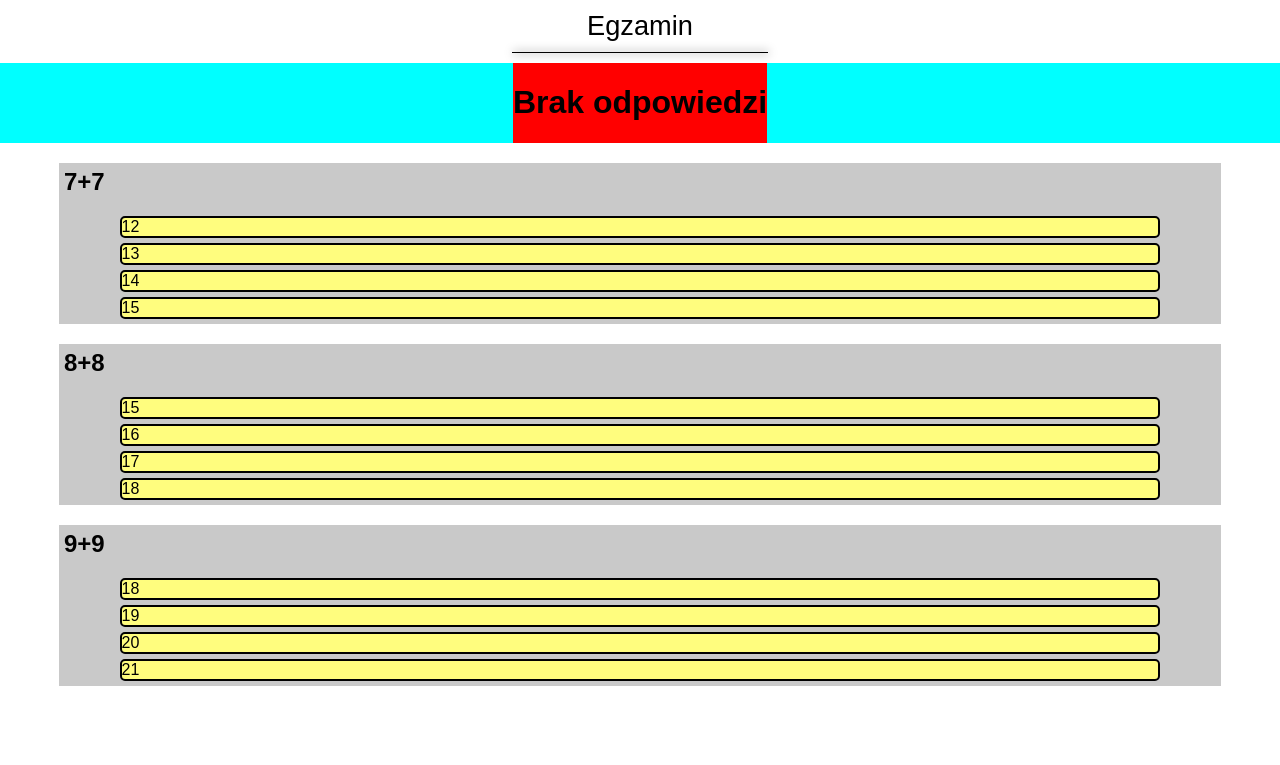
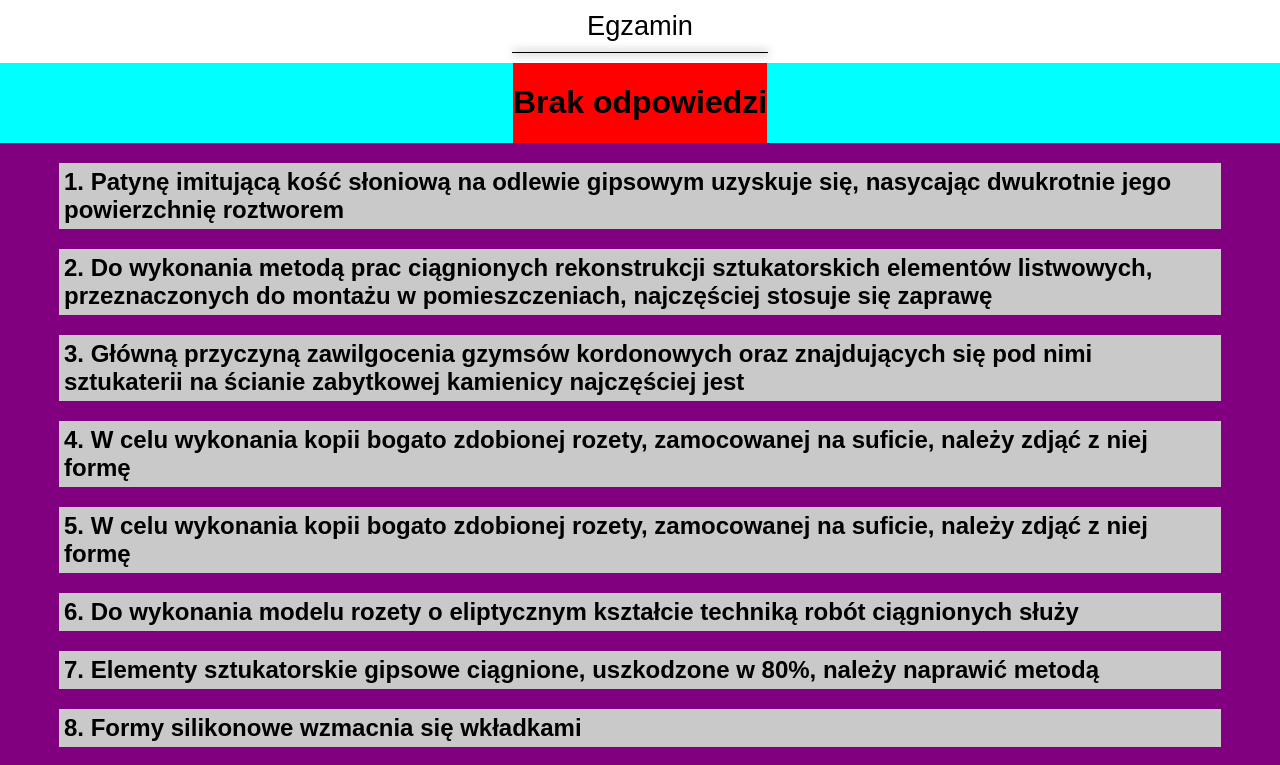
Before and after one commit to Pabl01802/egzamin, a React (Create React App) app in the folder app/: page / in a window 1280 px wide. Shown: the top 765 px of the page. Built offline with nearby package versions, Linux system fonts and the light colour scheme.

Commit message:
Działający system randomowych pytań
DZIAŁA DZIAŁA KURWA W KOŃCU

```diff
--- a/app/src/App.js
+++ b/app/src/App.js
@@ -1,25 +1,18 @@
 import './App.sass'
 import questions from './questions.js'
-import { useState, useEffect } from 'react'
+import ImgFalse from './ImgFalse'
+import React, { useCallback , useState, useEffect } from 'react'
+import { randomArr } from './random'
 
-function App() {
+const App = () => {
 
   let [correctQ, setCorrectQ] = useState(0)
   let [totalQ, setTotalQ] = useState(0)
   let percentage = (correctQ/totalQ)*100
 
-  // useEffect(()=>{
-  //   setCorrectQ(correctQ++)
-  // }, [correctQ])
-  // useEffect(()=>{
-  //   setTotalQ(totalQ++)
-  // }, [totalQ])
-
-  const checkAnswer = (e) =>{
+  const checkAnswer = e =>{
     const content = e.target.innerText
     const index = e.target.id
-    const div = document.querySelector(`.${e.target.className}`)
-    console.log(div)
     if(questions[index].chance === 1){
       if(content === questions[index].correct){
         setCorrectQ(prevState => prevState + 1)
@@ -32,65 +25,53 @@ function App() {
       }
       questions[index].chance--
       setTotalQ(prevState => prevState + 1)
-      console.log(totalQ)
     }else{
       console.log('Szanse wykorzystane')
-    }
-  }
+    }}
+
+    let number = 0
 
   return (
+    <>
+    {console.log(randomArr)}
     <div className="App">
       <div className='top-app-wrapper'>
         Egzamin
       </div>
       <div className='top-bar-wrapper'>
         <div className='top-bar-score'>
-          {/* {correctQ}/{totalQ} {percentage}% */}
           { totalQ === 0 ? <h1>Brak odpowiedzi</h1> : <h1>{correctQ}/{totalQ} {Math.floor(percentage)}%</h1>}
         </div>
       </div>
       <div className='app-wrapper'>
-        {
-        questions.map(q => {
-          return(
-            <>
-              <div className='question-wraper'>
-                <div className='question-title'>
-                  <span>{q.title}</span>
-                </div>
-                <div className='question-answers-wrapper'>
-                  <div
-                  className='question-answer-content'
-                  onClick={checkAnswer}
-                  id={q.id}>
-                    <span>{q.answer1}</span>
-                  </div>
-                  <div
-                  className='question-answer-content'
-                  onClick={checkAnswer}
-                  id={q.id}>
-                    <span>{q.answer2}</span>
-                  </div>
-                  <div
-                  className='question-answer-content'
-                  onClick={checkAnswer}
-                  id={q.id}>
-                    <span>{q.answer3}</span>
-                  </div>
-                  <div
-                  className='question-answer-content'
-                  onClick={checkAnswer}
-                  id={q.id}>
-                    {q.answer4}
-                  </div>
-                </div>
-              </div>
-            </>
-          )
+        {/* <ImgFalse questions={questions} checkAnswer={checkAnswer} randomArr={randomArr} /> */}
+        {/* {!questions.img ? <ImgFalse questions={questions} checkAnswer={checkAnswer} randomArr={randomArr} /> : null} */}
+        {questions.map(p=>{
+          if(!p.img){
+            number = p.id
+            return(
+              <>
+                <ImgFalse number={number} questions={questions} checkAnswer={checkAnswer} randomArr={randomArr} correctAnswer={correctQ} totalQ={totalQ} percentage={percentage} />
+                <br />
+              </>
+            )
+          }else{
+            return(<h1>fdwaftg</h1>)
+          }
         })}
       </div>
     </div>
-  );
+    </>)
+  //     questions.map(p=>{
+  //       if(!p.img){
+  //           console.log(number)
+  //           number++
+  //           return(<ImgFalse number={number} questions={questions} checkAnswer={checkAnswer} randomArr={randomArr} correctQ={correctQ} totalQ={totalQ} percentage={percentage} />);
+  //       }else{
+  //           return(<h1>fsda</h1>)
+  //       }
+  //     })
+  // );
 }
 
 export default App;
--- a/app/src/App.sass
+++ b/app/src/App.sass
@@ -30,6 +30,9 @@ body
         display: flex
         flex-wrap: wrap
         justify-content: center
+        align-items: center
+        background: purple
+        padding-bottom: 20px
         .question-wraper
             background: rgb(201, 201, 201)
             margin-top: 20px
@@ -58,6 +61,7 @@ body
                 flex-direction: column
                 justify-content: space-around
                 align-items: center
+                padding: 10px
                 div:nth-child(1)
                     margin-top: 0
                 .question-answer-content
@@ -73,6 +77,9 @@ body
                     align-items: center
                     transition: .3s
                     word-break: break-word
+                    span
+                        width: 100%
+                        transition: .3s
                     &:hover
                         cursor: pointer
                         background: rgb(248, 244, 23)
--- /dev/null
+++ b/app/src/ImgFalse.js
@@ -0,0 +1,70 @@
+import './App.sass';
+import questions from './questions'
+
+const ImgFalse = (props) => {
+
+  if(props.number!==undefined){
+    return(
+      <>
+        <div className='question-wraper'>
+          <div className='question-title'>
+            {console.log(props.number)}
+            <span>{props.number+1}. {props.questions[props.randomArr[props.number]].title}</span>
+          </div>
+        </div>
+        {/* {console.log(props.number)}
+        {props.number} <br />
+        {props.randomArr[props.number]} */}
+        {/* <div className="App">
+            <div className='top-app-wrapper'>
+                Egzamin
+            </div>
+            <div className='top-bar-wrapper'>
+                <div className='top-bar-score'>
+                    { props.totalQ === 0 ? <h1>Brak odpowiedzi</h1> : <h1>{props.correctQ}/{props.totalQ} {Math.floor(props.percentage)}%</h1>}
+                </div>
+            </div>
+                <div className='app-wrapper'>
+                <div className='question-wraper'>
+                <div className='question-title'>
+                  <span>{props.number+1}. {props.questions[props.randomArr[props.number]].title}</span>
+                </div>
+                <div className='question-answers-wrapper'>
+                  <div
+                  className='question-answer-content'
+                  onClick={props.checkAnswer}
+                  id={props.questions[props.randomArr[props.number]].id}>
+                    <span onClick={props.checkAnswer} id={props.questions[props.randomArr[props.number]].id}>{props.questions[props.randomArr[props.number]].answer1}</span>
+                  </div>
+                  <div
+                  className='question-answer-content'
+                  onClick={props.checkAnswer}
+                  id={props.questions[props.randomArr[props.number]].id}>
+                    <span onClick={props.checkAnswer} id={props.questions[props.randomArr[props.number]].id}>{props.questions[props.randomArr[props.number]].answer2}</span>
+                  </div>
+                  <div
+                  className='question-answer-content'
+                  onClick={props.checkAnswer}
+                  id={props.questions[props.randomArr[props.number]].id}>
+                    <span onClick={props.checkAnswer} id={props.questions[props.randomArr[props.number]].id}>{props.questions[props.randomArr[props.number]].answer3}</span>
+                  </div>
+                  <div
+                  className='question-answer-content'
+                  onClick={props.checkAnswer}
+                  id={props.questions[props.randomArr[props.number]].id}>
+                    {props.questions[props.randomArr[props.number]].answer4}
+                  </div>
+                </div>
+              </div> */}
+              {/* <span style={{ display: 'none' }}>
+                {number++}
+              </span> */}
+            {/* </div>
+        </div>  */}
+      </>
+    )}else{
+      return null
+    }
+  }
+
+export default ImgFalse;
--- a/app/src/questions.js
+++ b/app/src/questions.js
@@ -1,32 +1,124 @@
 const questions = [{
-    id: '0',
-    title: '7+7',
-    answer1: '12',
-    answer2: '13',
-    answer3: '14',
-    answer4: '15',
-    correct: '14',
-    chance: 1
+    id: 0,
+    title: 'Główną przyczyną zawilgocenia gzymsów kordonowych oraz znajdujących się pod nimi sztukaterii na ścianie zabytkowej kamienicy najczęściej jest',
+    answer1: 'brak obróbek blacharskich.',
+    answer2: 'zbyt duży wysięg gzymsów.',
+    answer3: 'zastosowanie zbyt nasiąkliwego materiału.',
+    answer4: 'zbyt mała szczelność i gładkość powierzchni.',
+    correct: 'brak obróbek blacharskich.',
+    chance: 1,
+    img: false
 },
 {
-    id: '1',
-    title: '8+8',
-    answer1: '15',
-    answer2: '16',
-    answer3: '17',
-    answer4: '18',
-    correct: '16',
-    chance: 1
+    id: 1,
+    title: 'Elementy sztukatorskie gipsowe ciągnione, uszkodzone w 80%, należy naprawić metodą',
+    answer1: 'mieszaną.',
+    answer2: 'odlewania.',
+    answer3: 'narzutu z ręki.',
+    answer4: 'robót ciągnionych.',
+    correct: 'robót ciągnionych.',
+    chance: 1,
+    img: false
 },
 {
-    id: '2',
-    title: '9+9',
-    answer1: '18',
-    answer2: '19',
-    answer3: '20',
-    answer4: '21',
-    correct: '18',
-    chance: 1
-}];
+    id: 2,
+    title: 'Modele elementów zawierających pewne fragmenty gładkie, a inne opracowane rzeźbiarsko, jak na przykład pas z liśćmi akantu, wykonuje się techniką',
+    answer1: 'rzeźbiarską.',
+    answer2: 'kombinowaną.',
+    answer3: 'montażu modelu.',
+    answer4: 'robót ciągnionych.',
+    correct: 'kombinowaną.',
+    chance: 1,
+    img: false
+},
+{
+    id: 3,
+    title: 'Uszkodzone przez zawilgocenie sztukaterie gipsowe wzmacnia się po osuszeniu, nasycając je',
+    answer1: 'fluatami.',
+    answer2: 'barwnikami.',
+    answer3: 'wodą barytową.',
+    answer4: 'zaczynem cementowym.',
+    correct: 'wodą barytową.',
+    chance: 1,
+    img: false
+},
+{
+    id: 4,
+    title: 'Które z wymienionych rusztowań należy zastosować do prac renowacyjnych elewacji frontowej czterokondygnacyjnej zabytkowej kamienicy, bogato zdobionej sztukaterią?',
+    answer1: 'Kozłowe.',
+    answer2: 'Stojakowe.',
+    answer3: 'Nożycowe.',
+    answer4: 'Warszawskie.',
+    correct: 'Stojakowe.',
+    chance: 1,
+    img: false
+},
+{
+    id: 5,
+    title: 'Do wykonania metodą prac ciągnionych rekonstrukcji sztukatorskich elementów listwowych, przeznaczonych do montażu w pomieszczeniach, najczęściej stosuje się zaprawę',
+    answer1: 'wapienną.',
+    answer2: 'cementowo-wapienną.',
+    answer3: 'gipsową z dodatkiem wapna.',
+    answer4: 'cementową z dodatkiem wapna.',
+    correct: 'gipsową z dodatkiem wapna.',
+    chance: 1,
+    img: false
+},
+{
+    id: 6,
+    title: 'Formy silikonowe wzmacnia się wkładkami',
+    answer1: 'z włókien konopi.',
+    answer2: 'z tkaniny szklanej.',
+    answer3: 'z cienkiej włókniny.',
+    answer4: 'z tkaniny aramidowej.',
+    correct: 'z tkaniny szklanej.',
+    chance: 1,
+    img: false
+},
+{
+    id: 7,
+    title: 'Szablon niesymetrycznej sztukaterii sufitowej, umożliwiający przeniesienie kompozycji z rysunku na powierzchnię sufitu, należy wykonać w skali',
+    answer1: '1 : 1',
+    answer2: '1 : 2',
+    answer3: '1 : 5',
+    answer4: '1 : 8',
+    correct: '1 : 1',
+    chance: 1,
+    img: false
+},
+{
+    id: 8,
+    title: 'Do wykonania modelu rozety o eliptycznym kształcie techniką robót ciągnionych służy',
+    answer1: 'wzornik skrzydłowy.',
+    answer2: 'prowadnica krzyżowa.',
+    answer3: 'wzornik ciągniony na stole.',
+    answer4: 'łata z trzema punktami obrotu.',
+    correct: 'prowadnica krzyżowa.',
+    chance: 1,
+    img: false
+},
+{
+    id: 9,
+    title: 'W celu wykonania kopii bogato zdobionej rozety, zamocowanej na suficie, należy zdjąć z niej formę',
+    answer1: 'gipsową lustrzaną.',
+    answer2: 'gipsową z płaszczem.',
+    answer3: 'klejową otwartą z płaszczem.',
+    answer4: 'klejową zamkniętą z płaszczem.',
+    correct: 'klejową otwartą z płaszczem.',
+    chance: 1,
+    img: false
+},
+{
+    id: 10,
+    title: 'Patynę imitującą kość słoniową na odlewie gipsowym uzyskuje się, nasycając dwukrotnie jego powierzchnię roztworem',
+    answer1: 'wody klejowej, a następnie nacierając pastą woskową z dodatkiem ochry.',
+    answer2: 'szelaku w spirytusie, a następnie nacierając pastą woskową z dodatkiem ochry.',
+    answer3: 'szelaku w spirytusie, a następnie nacierając farbą z bieli cynkowej i jasnej ochry.',
+    answer4: 'wody klejowej, a następnie nacierając bejcą orzechową i farbą z dodatkiem jasnej ochry.',
+    correct: 'szelaku w spirytusie, a następnie nacierając pastą woskową z dodatkiem ochry.',
+    chance: 1,
+    img: false
+}
+];
 
 export default questions;
--- /dev/null
+++ b/app/src/random.js
@@ -0,0 +1,11 @@
+import questions from "./questions";
+
+export let randomArr = []
+
+let i = 11
+
+while(i>0){
+  let random = Math.floor(Math.random()*questions.length)
+  randomArr.push(random)
+  i--;
+}
```
Also changed, not shown: app/src/script.js (added, +9 -0 lines).
